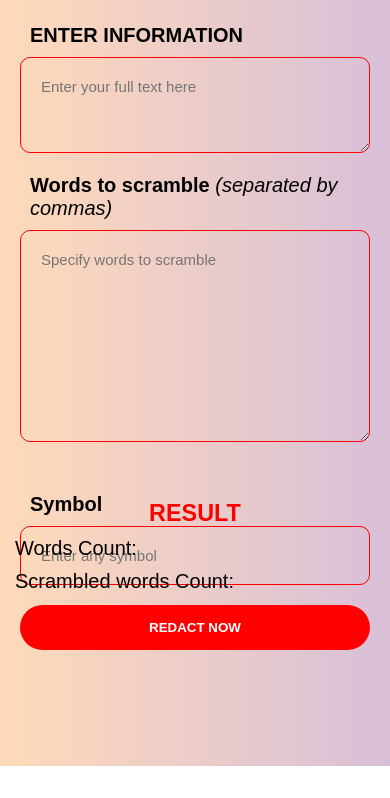
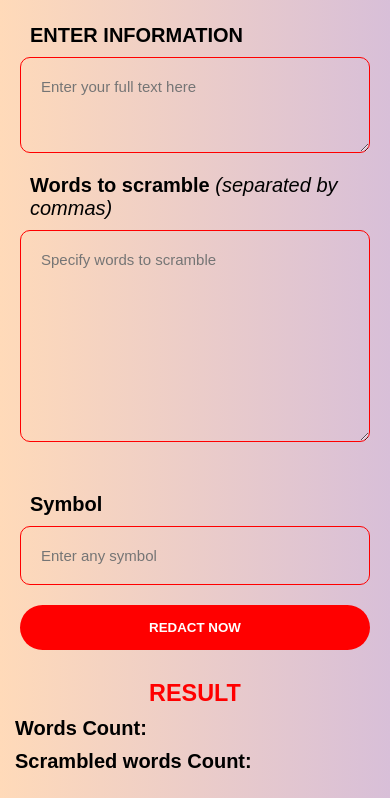
Before and after one commit to Mykell404/Circle-237-Redactr, a plain HTML site: page index.html in a window 390 px wide. Shown: the part 78-876 px from the top of the page. Before the commit the page ends 844 px from the top, so only its background shows below. Drawn offline with Linux system fonts and the light colour scheme.

Commit message:
Improved the responsiveness of the result class

```diff
--- a/index.html
+++ b/index.html
@@ -42,8 +42,8 @@
 
     <div class="result">
       <h3>RESULT</h3>
-      <p>Words Count: </p>
-      <p>Scrambled words Count: </p>
+      <p><b>Words Count:</b> </p>
+      <p><b>Scrambled words Count:</b> </p>
     </div>
   </div>
 
--- a/style.css
+++ b/style.css
@@ -90,7 +90,7 @@ button:hover{
 	cursor: pointer;
 }
 .result{
-    margin-top: 250px;
+    margin-top: 280px;
 }
 .result p {
   padding:5px;
@@ -105,7 +105,7 @@ button:hover{
         gap: 1.5rem;
     }
     .result{
-        margin-top: 11em;
+      margin-top: 20em;
       font-size:20px;
     }
    .input-area > div{
@@ -120,7 +120,6 @@ button:hover{
       max-width: 100%;
       height:50%;
       padding: 20px;
-
     }
     label{
         font-size: 20px;
```
Lines whose indentation alone changed are shown as unchanged.
